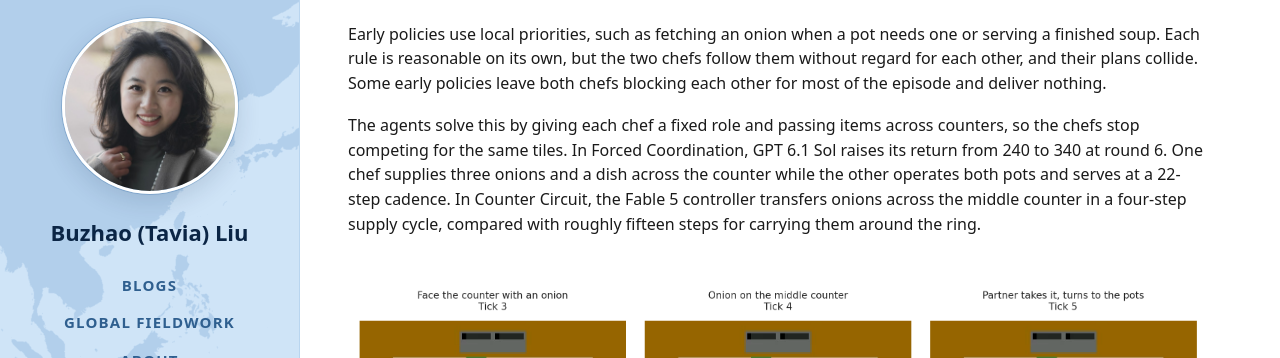
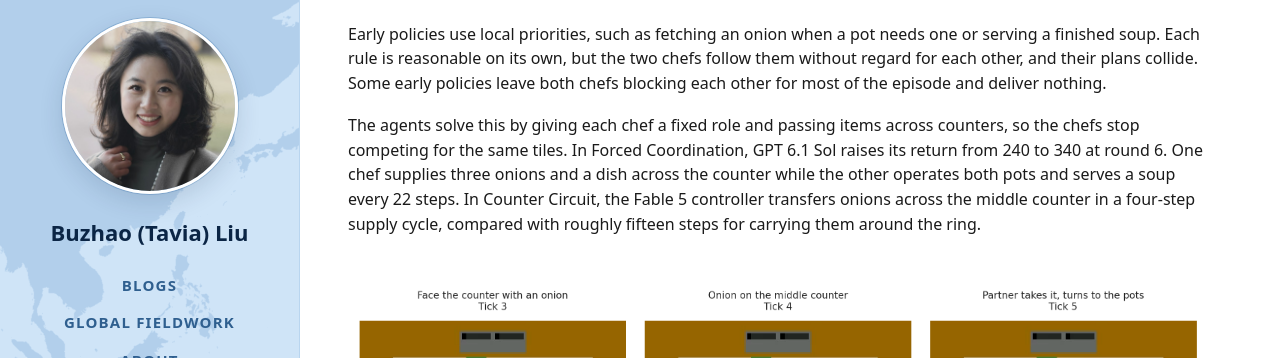
Before and after one commit to tavia-liu/tavia-liu.github.io, a Jekyll site: the page built from _posts/2026-10-31-self-improving-code-as-policies.md, in a window 1280 px wide and 900 px high, scrolled down 2800 px. Shown: the part 146-504 px from the top of the window. Built offline with Jekyll 4.4.1, drawn with Linux system fonts in a browser that asks for light colours.

Commit message:
Plain wording for delivery rate

```diff
--- a/_posts/2026-10-31-self-improving-code-as-policies.md
+++ b/_posts/2026-10-31-self-improving-code-as-policies.md
@@ -76,7 +76,7 @@ Both GPT 6.1 Sol and Fable 5 exceed the published PPO self-play mean on all five
 
 Early policies use local priorities, such as fetching an onion when a pot needs one or serving a finished soup. Each rule is reasonable on its own, but the two chefs follow them without regard for each other, and their plans collide. Some early policies leave both chefs blocking each other for most of the episode and deliver nothing.
 
-The agents solve this by giving each chef a fixed role and passing items across counters, so the chefs stop competing for the same tiles. In Forced Coordination, GPT 6.1 Sol raises its return from 240 to 340 at round 6. One chef supplies three onions and a dish across the counter while the other operates both pots and serves at a 22-step cadence. In Counter Circuit, the Fable 5 controller transfers onions across the middle counter in a four-step supply cycle, compared with roughly fifteen steps for carrying them around the ring.
+The agents solve this by giving each chef a fixed role and passing items across counters, so the chefs stop competing for the same tiles. In Forced Coordination, GPT 6.1 Sol raises its return from 240 to 340 at round 6. One chef supplies three onions and a dish across the counter while the other operates both pots and serves a soup every 22 steps. In Counter Circuit, the Fable 5 controller transfers onions across the middle counter in a four-step supply cycle, compared with roughly fifteen steps for carrying them around the ring.
 
 <figure style="margin: 2rem 0;">
   <a href="{{ '/assets/img/research/counter-circuit-handoff.png' | relative_url }}"><img src="{{ '/assets/img/research/counter-circuit-handoff.png' | relative_url }}" loading="lazy" alt="Three actual Counter Circuit frames at ticks 3, 4, and 5. The lower chef holds an onion, places it on the highlighted middle counter, and the upper chef retrieves it." style="display: block; width: 100%; height: auto;"></a>
```
